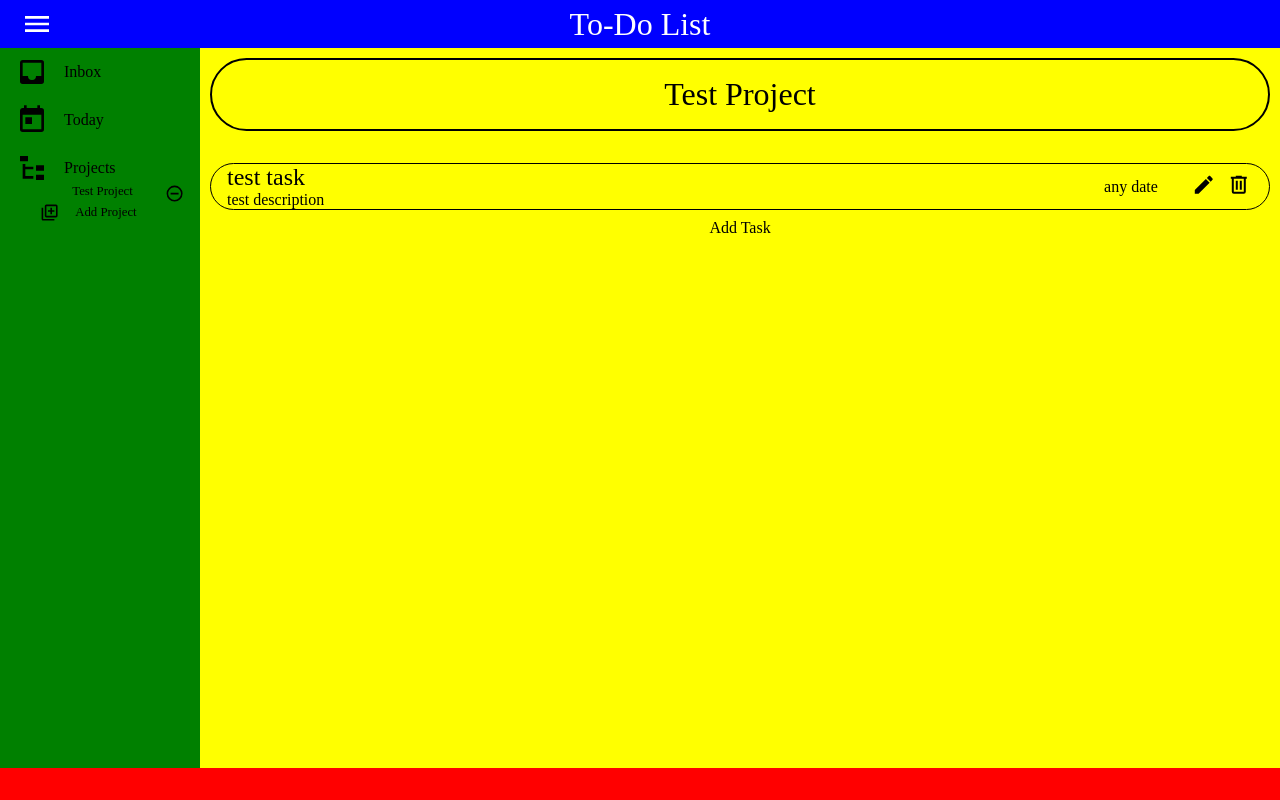
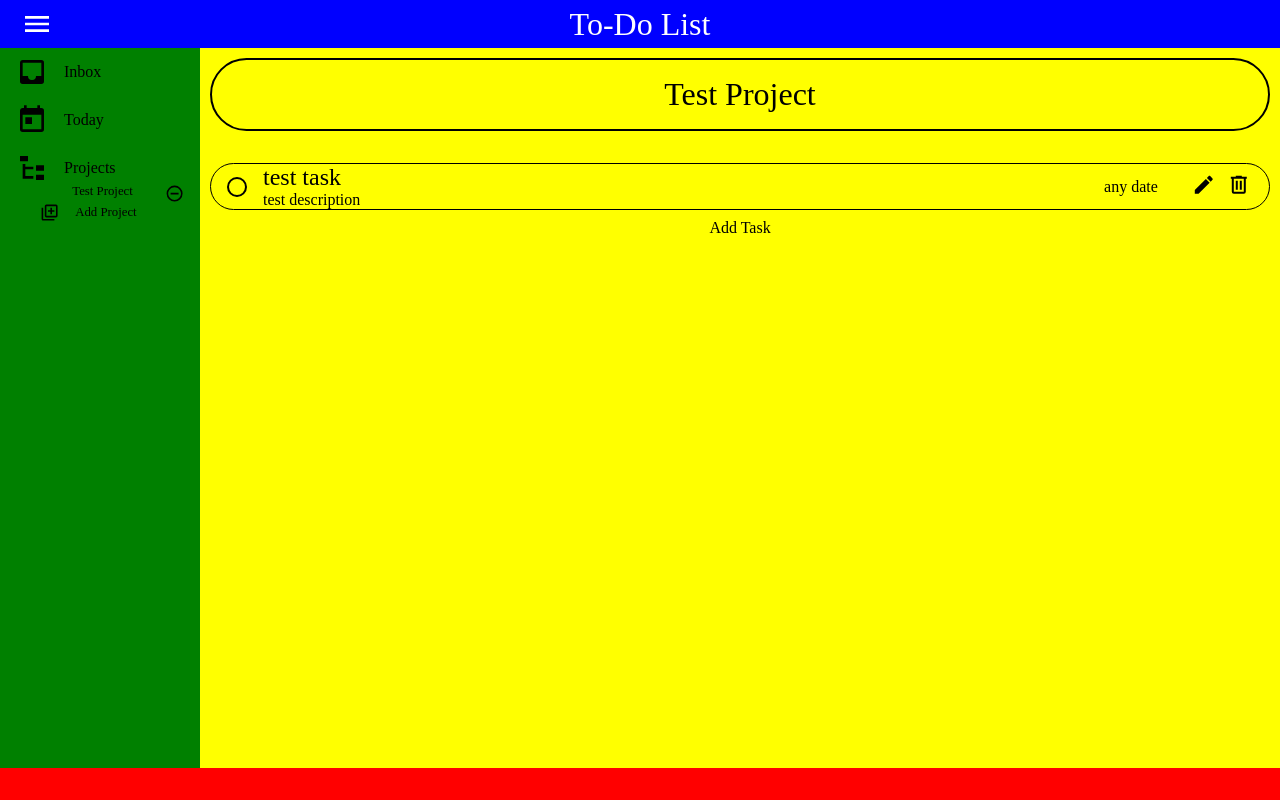
Before and after one commit to CoreyAI/todo-list, a website built with webpack: page dist/index.html in a window 1280 px wide. Built offline with nearby package versions, Linux system fonts and the light colour scheme.

Commit message:
Updated for task completion status implementation

```diff
--- a/src/content.js
+++ b/src/content.js
@@ -15,16 +15,26 @@
   const taskContainer = document.createElement("div");
   taskContainer.setAttribute("class", "task");
 
+  const taskLeftSideContainer = document.createElement("div");
+  taskLeftSideContainer.setAttribute("id", "task-left-side-container");
+
+  const taskCompletionCheck = document.createElement("div");
+  taskCompletionCheck.setAttribute("class", "task-completion-false");
+  taskCompletionCheck.setAttribute("id", "task-completion-check");
+  taskLeftSideContainer.appendChild(taskCompletionCheck);
+
   const taskTitleDescriptionContainer = document.createElement("div");
   taskTitleDescriptionContainer.setAttribute("id", "task-title-description");
 
   const taskTitle = document.createElement("div");
   taskTitle.setAttribute("id", "task-title");
+  taskTitle.setAttribute("class", "task-completion-false");
   taskTitle.innerHTML = task.title;
   taskTitleDescriptionContainer.appendChild(taskTitle);
 
   const taskDescription = document.createElement("div");
   taskDescription.setAttribute("id", "task-description");
+  taskDescription.setAttribute("class", "task-completion-false");
   taskDescription.innerHTML = task.description;
   taskTitleDescriptionContainer.appendChild(taskDescription);
 
@@ -33,6 +43,7 @@
 
   const taskDueDate = document.createElement("div");
   taskDueDate.setAttribute("id", "task-due-date");
+  taskDueDate.setAttribute("class", "task-completion-false");
   taskDueDate.innerHTML = task.dueDate;
   taskDateOptionsContainer.appendChild(taskDueDate);
 
@@ -76,7 +87,9 @@
   `;
   taskDateOptionsContainer.appendChild(taskDelete);
 
-  taskContainer.appendChild(taskTitleDescriptionContainer);
+  // taskContainer.appendChild(taskTitleDescriptionContainer);
+  taskLeftSideContainer.appendChild(taskTitleDescriptionContainer);
+  taskContainer.appendChild(taskLeftSideContainer);
   taskContainer.appendChild(taskDateOptionsContainer);
 
   // contentContainer.appendChild(taskContainer);
--- a/src/index.js
+++ b/src/index.js
@@ -169,7 +169,7 @@
   let selection = {option: null, task: null, project: null, taskElement: null};
 
   selection["option"] = this.id
-  selection["task"] = this.parentElement.parentElement.childNodes[0].childNodes[0].innerText;
+  selection["task"] = this.parentElement.parentElement.childNodes[0].childNodes[1].childNodes[0].innerText;
   selection["project"] = content.getActiveView();
   selection["taskElement"] = this.parentElement.parentElement;
 
--- a/src/style.css
+++ b/src/style.css
@@ -42,6 +42,7 @@
   padding: 10px;
   display: flex;
   flex-direction: column;
+  overflow-y: scroll;
 }
 
 #content-container.extend {
@@ -148,6 +149,10 @@
   border: 1px solid black;
   border-radius: 25px;
   margin-bottom: 0.5rem;
+}
+
+.task:hover {
+  background: rgba(0,0,0, 0.1);
 }
 
 #task-title-description {
@@ -277,3 +282,36 @@
 textarea {
   resize: none;
 }
+
+#task-completion-check {
+  width: 1rem;
+  height: 1rem;
+  /* background-color: blue; */
+  margin-left: 1rem;
+}
+
+#task-completion-check.task-completion-false {
+  background-color: none;
+  border-radius: 50%;
+  border: 2px solid black;
+}
+
+#task-completion-check.task-completion-true {
+  background-color: green;
+  border-radius: 50%;
+  border: 2px solid black;
+}
+
+.task-completion-false {
+text-decoration: none;
+}
+
+.task-completion-true {
+  text-decoration: line-through;
+}
+
+#task-left-side-container {
+  display: flex;
+  flex-direction: row;
+  align-items: center
+}
```
